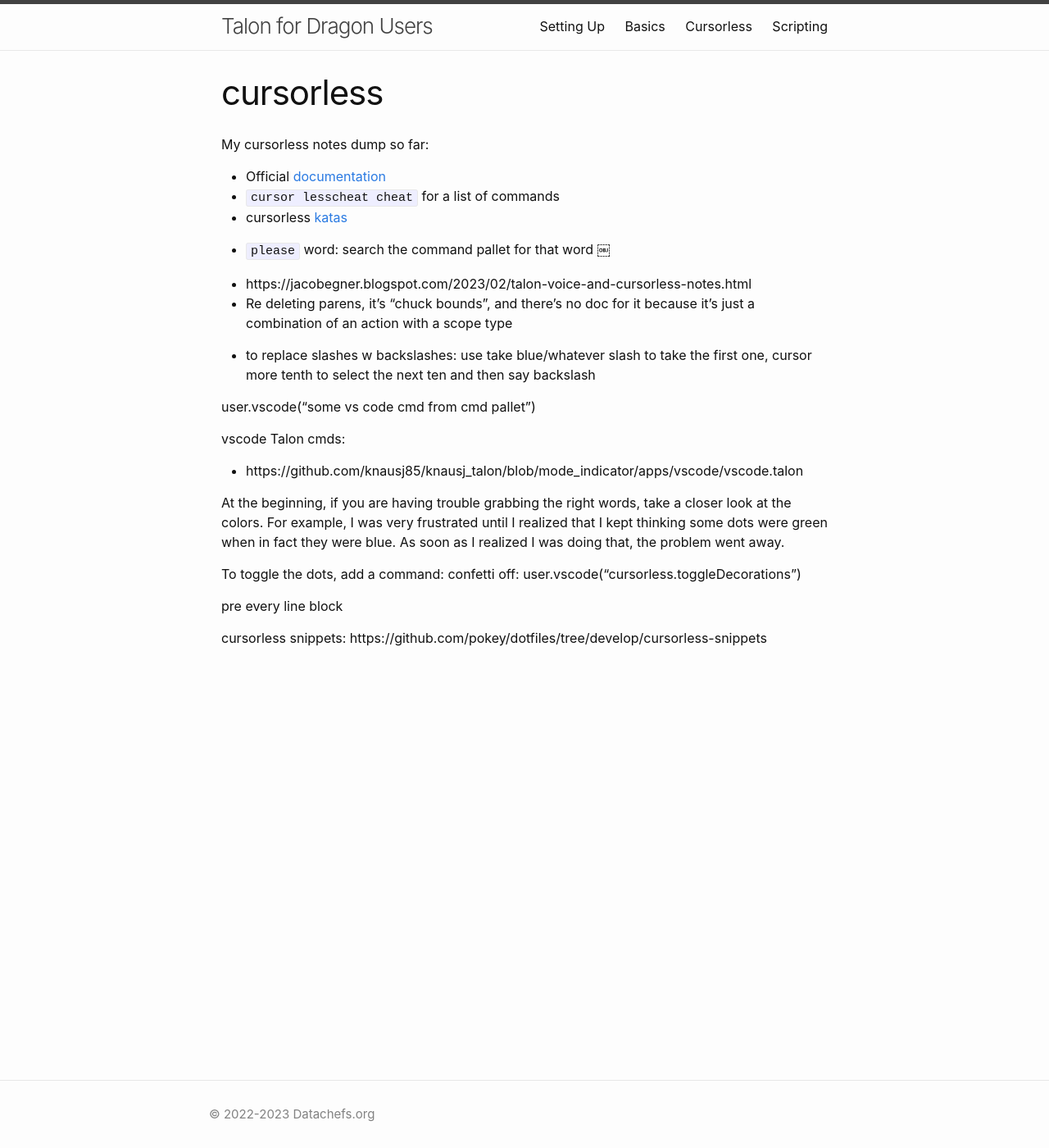
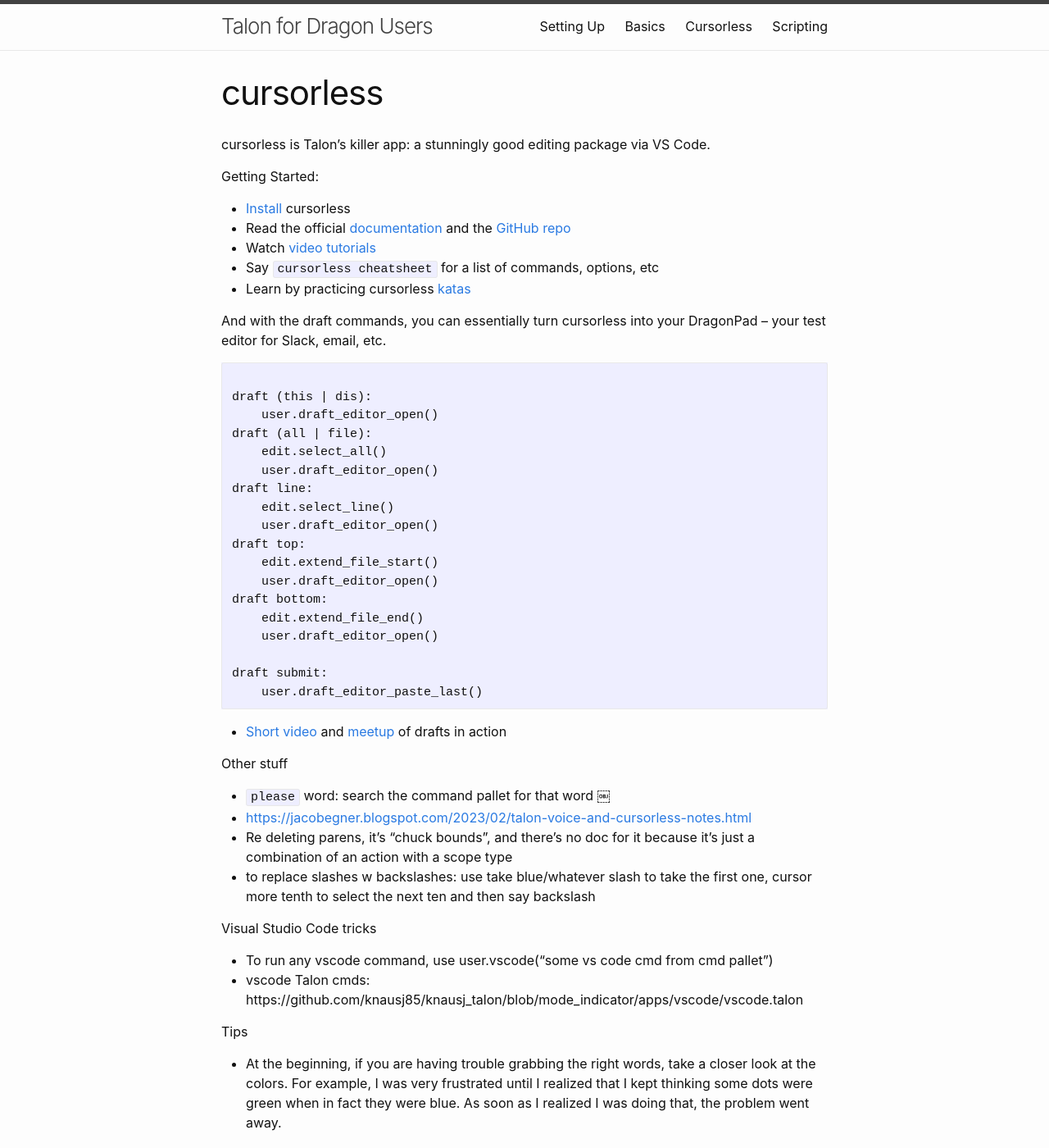
Before and after one commit to aschneiderman/talon-notes, a Jekyll site: the page built from pages/basics-write/cursorless.md, in a window 1280 px wide and 1400 px high. Shown: the whole window at 82% size. Built offline with Jekyll 4.4.1, drawn with Linux system fonts in a browser that asks for light colours.

Commit message:
clean up cursorless

````diff
--- a/pages/basics-write/cursorless.md
+++ b/pages/basics-write/cursorless.md
@@ -4,29 +4,52 @@ layout: content
 # image: hand-paid-cans-36464-pxh2.jpg
 ---
 
-My cursorless notes dump so far:
-- Official [documentation](https://www.cursorless.org/docs/)
-- `cursor lesscheat cheat` for a list of commands
-- cursorless [katas](https://github.com/Will-Sommers/cursorless-katas)
+cursorless is Talon's killer app: a stunningly good editing package via VS Code.
 
-- `please` word: search the command pallet for that word ￼
+Getting Started:
+- [Install](https://www.cursorless.org/docs/user/installation/) cursorless
+- Read the official [documentation](https://www.cursorless.org/docs/) and the [GitHub repo](https://github.com/cursorless-dev/cursorless)
+- Watch [video tutorials](https://www.youtube.com/watch?v=5mAzHGM2M0k&list=PLXv2sppxeoQZz49evjy4T0QJRIgc_JPqs)
+- Say `cursorless cheatsheet` for a list of commands, options, etc
+- Learn by practicing cursorless [katas](https://github.com/Will-Sommers/cursorless-katas)
+
+And with the draft commands, you can essentially turn cursorless into your DragonPad -- your test editor for Slack, email, etc.
+```
+
+draft (this | dis):
+    user.draft_editor_open()
+draft (all | file):
+    edit.select_all()
+    user.draft_editor_open()
+draft line:
+    edit.select_line()
+    user.draft_editor_open()
+draft top:
+    edit.extend_file_start()
+    user.draft_editor_open()
+draft bottom:
+    edit.extend_file_end()
+    user.draft_editor_open()
+
+draft submit:
+    user.draft_editor_paste_last()
+```
+
+- [Short video](https://www.youtube.com/watch?v=U6Q9qjSIVQg) and [meetup](https://www.youtube.com/watch?v=w-LxcO4Er0c) of drafts in action
 
 
- - https://jacobegner.blogspot.com/2023/02/talon-voice-and-cursorless-notes.html
+Other stuff
+- `please` word: search the command pallet for that word ￼
+ - [https://jacobegner.blogspot.com/2023/02/talon-voice-and-cursorless-notes.html](https://jacobegner.blogspot.com/2023/02/talon-voice-and-cursorless-notes.html)
  - Re deleting parens, it’s “chuck bounds”, and there’s no doc for it because it’s just a combination of an action with a scope type
-
-
-
-
 - to replace slashes w backslashes: use take blue/whatever slash to take the first one, cursor more tenth to select the next ten and then say backslash
 
+Visual Studio Code tricks
+- To run any vscode command, use user.vscode("some vs code cmd from cmd pallet")
+- vscode Talon cmds: https://github.com/knausj85/knausj_talon/blob/mode_indicator/apps/vscode/vscode.talon
 
-user.vscode("some vs code cmd from cmd pallet")
-
-vscode Talon cmds:
-- https://github.com/knausj85/knausj_talon/blob/mode_indicator/apps/vscode/vscode.talon
-
-At the beginning, if you are having trouble grabbing the right words, take a closer look at the colors. For example, I was very frustrated until I realized that I kept thinking some dots were green when in fact they were blue. As soon as I realized I was doing that, the problem went away.
+Tips
+- At the beginning, if you are having trouble grabbing the right words, take a closer look at the colors. For example, I was very frustrated until I realized that I kept thinking some dots were green when in fact they were blue. As soon as I realized I was doing that, the problem went away.
 
 To toggle the dots, add a command: confetti off: user.vscode("cursorless.toggleDecorations")
 
````
Also changed, not shown: index.md (+1 -1 lines).
